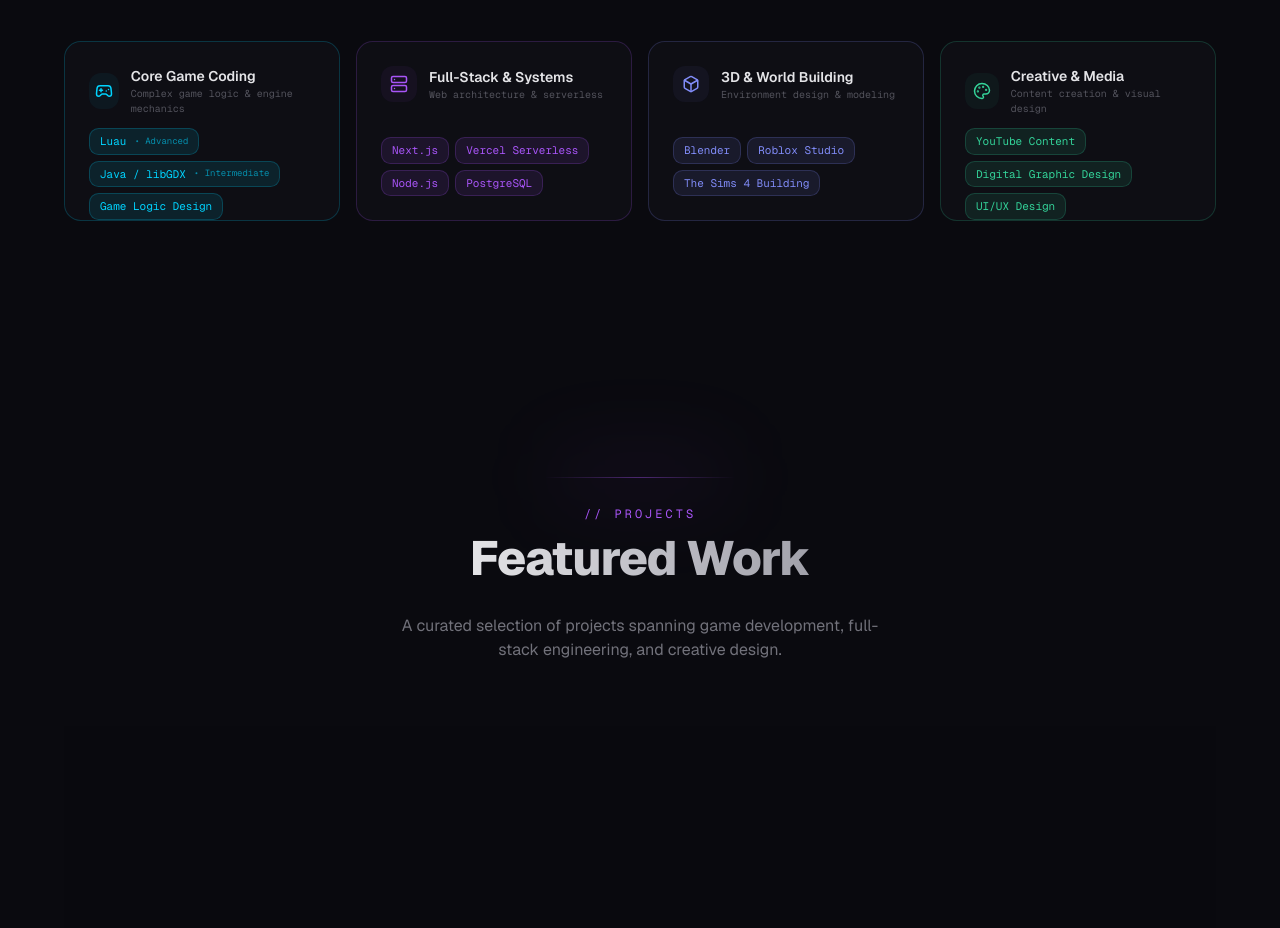
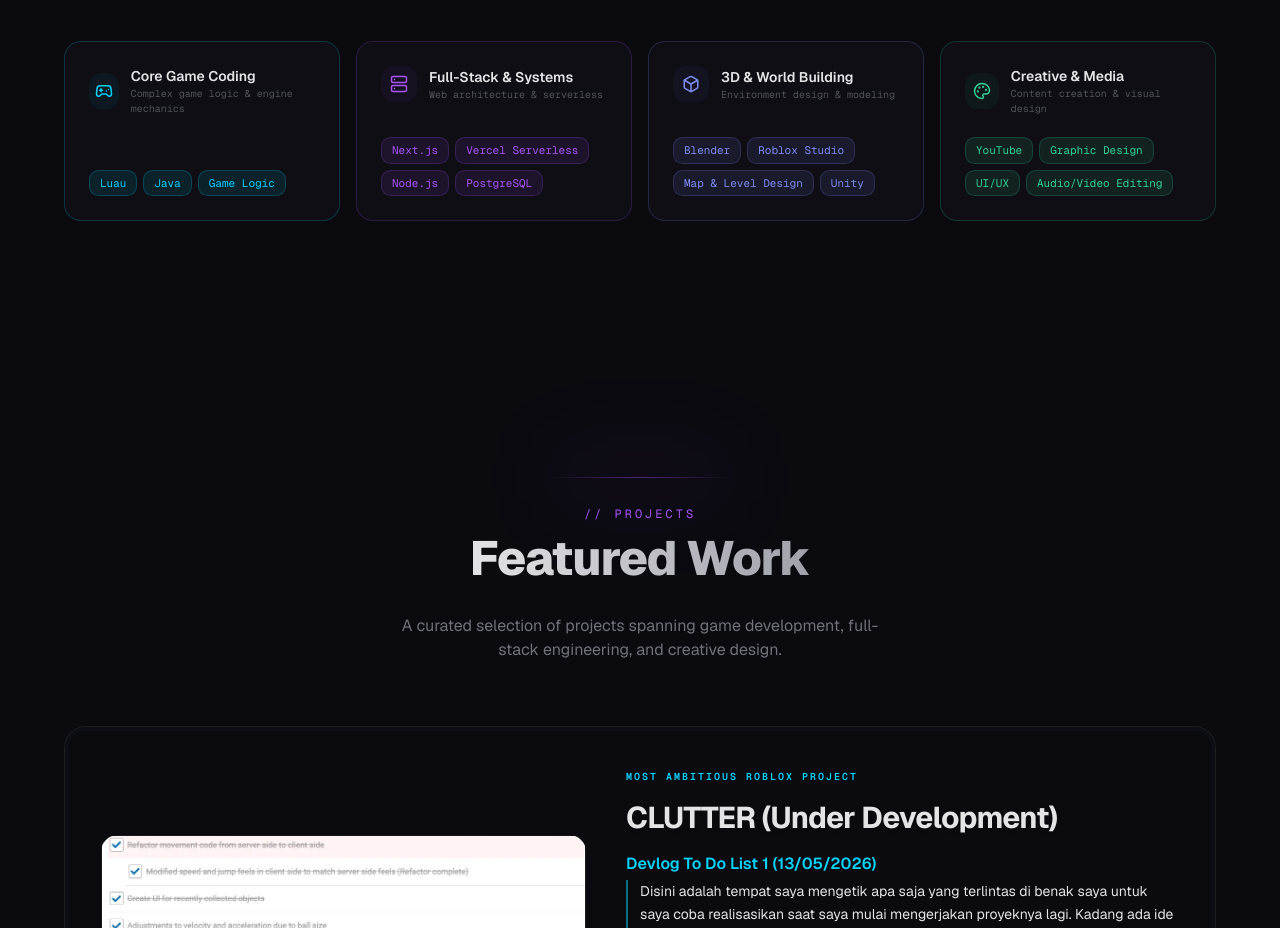
Before and after one commit to adriandikad2/Portfolio, a Next.js app: page / in a window 1280 px wide. Shown: the part 1120-2048 px from the top of the page. Built offline with nearby package versions, Linux system fonts and the light colour scheme.

Commit message:
feat: tags

```diff
--- a/src/data/portfolio-data.ts
+++ b/src/data/portfolio-data.ts
@@ -19,7 +19,6 @@ export const navItems = [
 
 export interface Skill {
   name: string;
-  level?: string;
 }
 
 export interface SkillCategory {
@@ -37,10 +36,9 @@ export const skillCategories: SkillCategory[] = [
     subtitle: "Complex game logic & engine mechanics",
     icon: Gamepad2,
     skills: [
-      { name: "Luau", level: "Advanced" },
-      { name: "Java / libGDX", level: "Intermediate" },
-      { name: "Game Logic Design" },
-      { name: "Physics Systems" },
+      { name: "Luau" },
+      { name: "Java" },
+      { name: "Game Logic" },
     ],
     color: "cyan",
     span: "small",
@@ -65,7 +63,8 @@ export const skillCategories: SkillCategory[] = [
     skills: [
       { name: "Blender" },
       { name: "Roblox Studio" },
-      { name: "The Sims 4 Building" },
+      { name: "Map & Level Design" },
+      { name: "Unity" }
     ],
     color: "indigo",
     span: "small",
@@ -75,9 +74,10 @@ export const skillCategories: SkillCategory[] = [
     subtitle: "Content creation & visual design",
     icon: Palette,
     skills: [
-      { name: "YouTube Content" },
-      { name: "Digital Graphic Design" },
-      { name: "UI/UX Design" },
+      { name: "YouTube" },
+      { name: "Graphic Design" },
+      { name: "UI/UX" },
+      { name: "Audio/Video Editing" }
     ],
     color: "emerald",
     span: "small",
```
